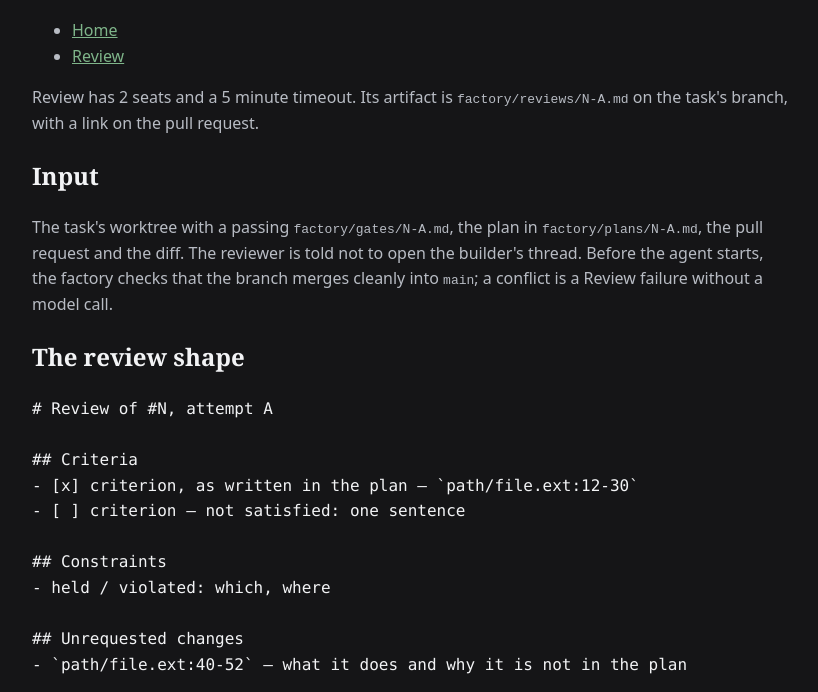
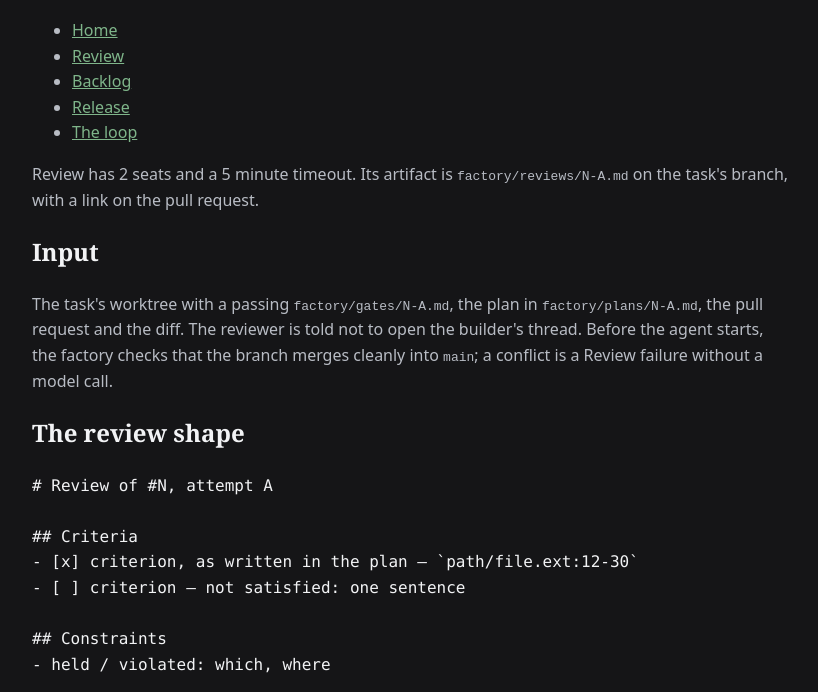
Before and after one commit to SkPhilipp/factory-floor, a website: page site/review.html in a window 1280 px wide. Shown: the part 108-800 px from the top of the page, without its empty margins (228-1046 px from the left). Drawn offline with Linux system fonts and the light colour scheme.

Commit message:
bb/6 complete Review page nav (#6)
Co-Authored-By: Claude Sonnet 5.5 <noreply@anthropic.com>

```diff
--- a/site/review.html
+++ b/site/review.html
@@ -12,6 +12,9 @@
 <ul>
 <li><a href="index.html">Home</a></li>
 <li><a href="review.html">Review</a></li>
+<li><a href="backlog.html">Backlog</a></li>
+<li><a href="release.html">Release</a></li>
+<li><a href="loop.html">The loop</a></li>
 </ul>
 </nav>
 <p>Review has 2 seats and a 5 minute timeout. Its artifact is <code>factory/reviews/N-A.md</code> on the task's branch, with a link on the pull request.</p>
```
